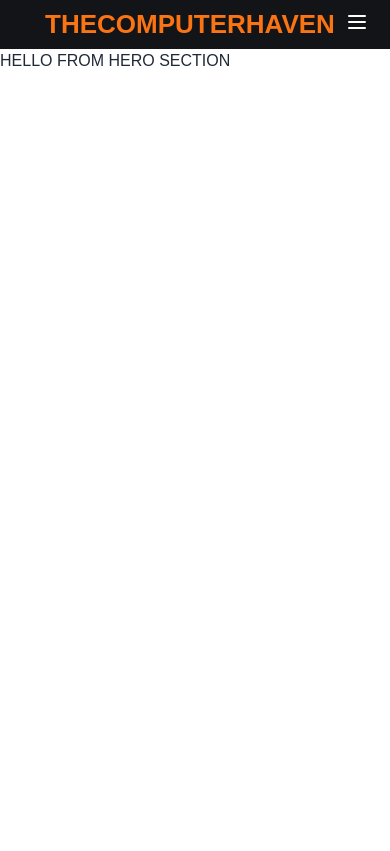
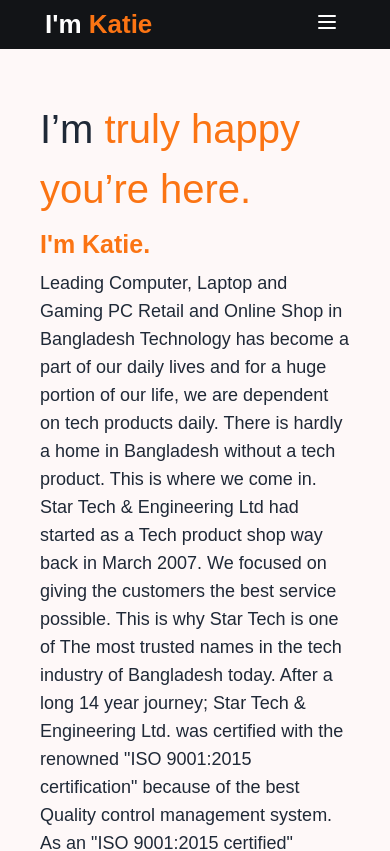
Before and after one commit to shohayabt/TheComputerHaven, a React (Create React App) app: page / in a window 390 px wide. Shown: the top 851 px of the page. Built offline with nearby package versions, Linux system fonts and the light colour scheme.

Commit message:
hero section added

```diff
--- /dev/null
+++ b/src/component/Hero/Hero.css
@@ -0,0 +1,60 @@
+.main {
+  background: rgb(254, 248, 248);
+}
+.hero-section {
+  padding-right: 25%;
+  padding-top: 80px;
+  padding-bottom: 80px;
+}
+.hero-section > .name > span {
+  color: var(--orange);
+  text-transform: capitalize;
+  font-size: 20px;
+  font-weight: 700;
+}
+.hero-section > .title-main {
+  font-size: 60px;
+  line-height: 80px !important;
+}
+.hero-section h1 > span {
+  color: var(--orange);
+}
+.hero-section > p {
+  margin-bottom: 25px;
+}
+.hero-section > p > span {
+  font-size: 25px;
+  color: var(--orange);
+  font-weight: 600;
+  line-height: 50px;
+}
+
+@media only screen and (max-width: 660px) {
+  .container {
+    width: 96%;
+  }
+  .hero-section {
+    padding-right: 0px;
+    padding-top: 50px;
+    padding-bottom: 50px;
+  }
+  .hero-section > span {
+    font-size: 20px;
+  }
+  .hero-section .title-main {
+    font-size: 40px;
+    line-height: 60px !important;
+  }
+  .hero-section h1 > span {
+    color: var(--orange);
+  }
+  .hero-section > p {
+    margin-bottom: 25px;
+  }
+  .hero-section > p > span {
+    font-size: 25px;
+    color: var(--orange);
+    font-weight: 600;
+    line-height: 50px;
+  }
+}
--- a/src/component/Hero/Hero.js
+++ b/src/component/Hero/Hero.js
@@ -1,7 +1,42 @@
 import React from "react";
+import "./Hero.css";
 
 const Hero = () => {
-  return <div>HELLO FROM HERO SECTION</div>;
+  return (
+    <section className="main px-10">
+      <div className="flex flex-col hero-section">
+        <h1 className="title-main">
+          I’m <span>truly happy you’re here.</span>
+        </h1>
+        <p className="text">
+          <span>I'm Katie.</span>
+          <p
+            className="text-lg
+"
+          >
+            Leading Computer, Laptop and Gaming PC Retail and Online Shop in
+            Bangladesh Technology has become a part of our daily lives and for a
+            huge portion of our life, we are dependent on tech products daily.
+            There is hardly a home in Bangladesh without a tech product. This is
+            where we come in. Star Tech & Engineering Ltd had started as a Tech
+            product shop way back in March 2007. We focused on giving the
+            customers the best service possible. This is why Star Tech is one of
+            The most trusted names in the tech industry of Bangladesh today.
+            After a long 14 year journey; Star Tech & Engineering Ltd. was
+            certified with the renowned "ISO 9001:2015 certification" because of
+            the best Quality control management system. As an "ISO 9001:2015
+            certified" organization; Star Tech & Engineering Ltd. is now up to
+            the international standard that specifies a quality management
+            system (QMS). This Certification denotes that this organization
+            consistently maintains all sorts of regulatory requirements to
+            provide products and services for meeting all sorts of customer
+            requirements.
+          </p>
+        </p>
+        <button className="btn-custom ">Explore More</button>
+      </div>
+    </section>
+  );
 };
 
 export default Hero;
--- a/src/component/NavBar/NavBar.js
+++ b/src/component/NavBar/NavBar.js
@@ -16,9 +16,7 @@
       <div className="header-container">
         <div className="logo">
           <Link to="/">
-            <span>THE</span>
-            <span>COMPUTER</span>
-            <span>HAVEN</span>
+            I'm <span>Katie</span>
           </Link>
         </div>
         <div>
--- a/src/firebase.js
+++ b/src/firebase.js
@@ -2,11 +2,11 @@
 import { getAuth } from "firebase/auth";
 const firebaseConfig = {
   apiKey: "AIzaSyAb0nCXXRbcVhkICTnFHJAN4nrfxn3nRYc",
-  authDomain: process.env.AUTHDOMAIN,
-  projectId: process.env.PROJECT_ID,
-  storageBucket: process.env.STORAGEBUCKET,
-  messagingSenderId: process.env.SENDER_ID,
-  appId: process.env.APP_ID,
+  authDomain: "thecomputerhaven-d1d1e.firebaseapp.com",
+  projectId: "thecomputerhaven-d1d1e",
+  storageBucket: "thecomputerhaven-d1d1e.appspot.com",
+  messagingSenderId: "761804507450",
+  appId: "1:761804507450:web:b6313a7a56d8e16799e803",
 };
 const app = initializeApp(firebaseConfig);
 const auth = getAuth(app);
--- a/src/index.css
+++ b/src/index.css
@@ -20,26 +20,6 @@
 }
 /* COMMON CSS END HERE  */
 /* COMMON CLASSES STARTED FROM HERE */
-.container {
-  width: 90%;
-  margin: 0 auto;
-}
-.d-flex-c {
-  display: flex;
-  justify-content: center;
-  align-items: center;
-}
-.d-flex-b {
-  display: flex;
-  justify-content: space-between;
-  align-items: center;
-}
-.d-flex-col {
-  display: flex;
-  align-items: center;
-  justify-content: center;
-  flex-direction: column;
-}
 :root {
   --orange: hsl(25, 97%, 53%);
   --white: hsl(0, 0%, 100%);
@@ -48,7 +28,7 @@
   --darkBlue: hsl(213, 19%, 18%);
   --veryDarkBlue: hsl(216, 12%, 8%);
 }
-.btn {
+.btn-custom {
   outline: 0px;
   border: 0px;
   padding: 10px 20px;
@@ -57,11 +37,11 @@
   font-weight: 500px;
   font-size: 18px;
   display: inline-block;
-  margin-top: 20px;
   color: white;
   text-transform: uppercase;
   cursor: pointer;
   border-radius: 5px;
+  width: 250px;
 }
 .title {
   text-align: center;
@@ -70,7 +50,4 @@
   font-weight: 700;
   text-transform: uppercase;
 }
-.loading {
-  margin: 200px 0px 600px;
-}
 /* COMMON CLASSES END HERE  */
```
